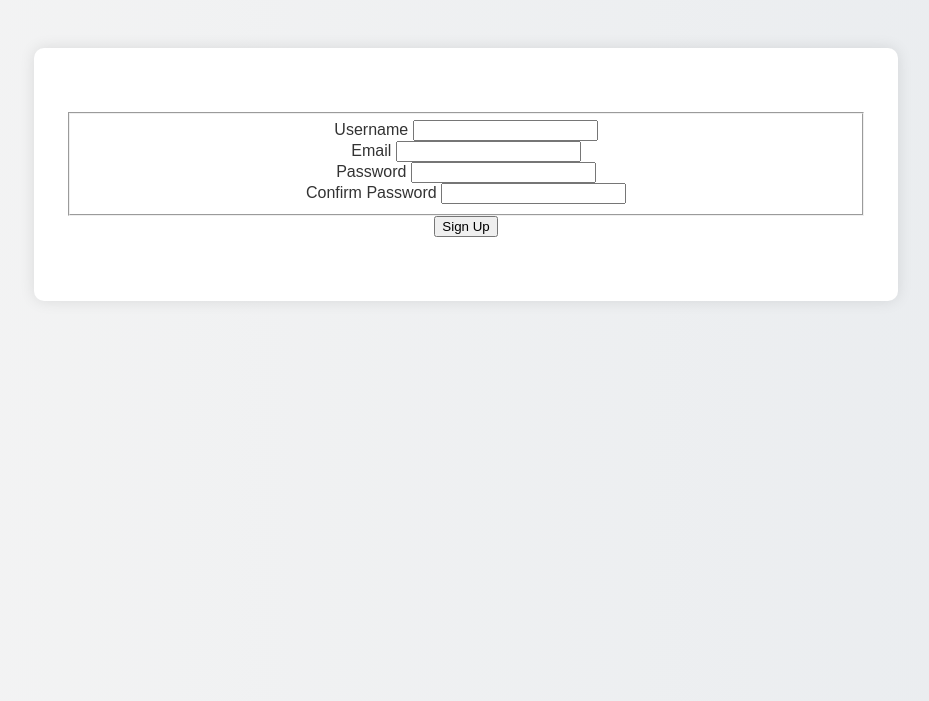
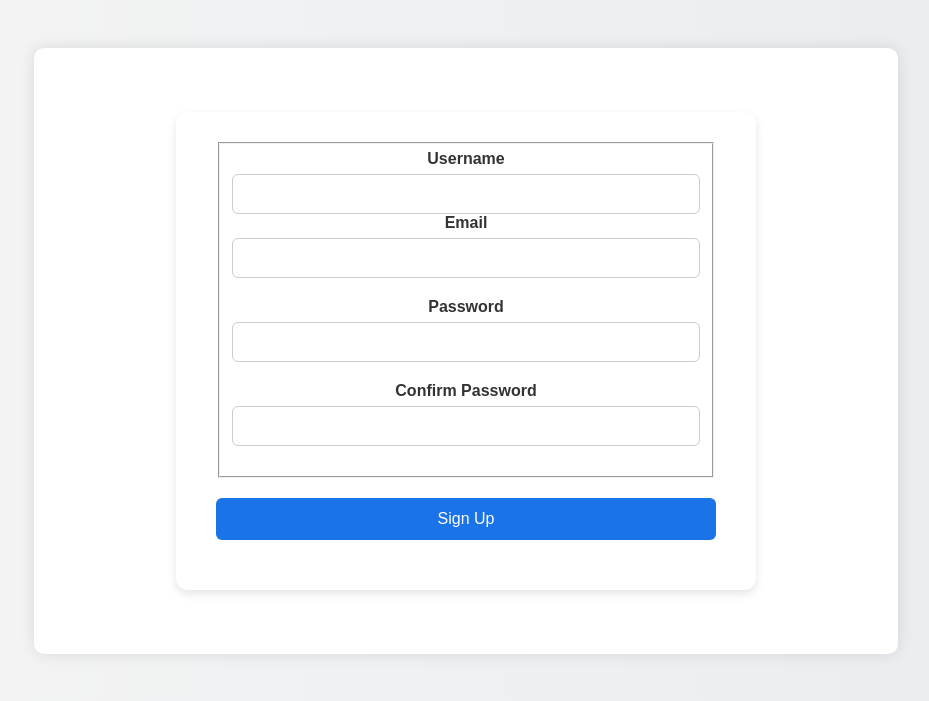
Before and after one commit to adriantoby/SEOProject2, a Flask app: page /register in a window 1280 px wide. Shown: the part 69-770 px from the top of the page, without its empty margins (174-1103 px from the left). Run offline with Flask 3, Linux system fonts and the light colour scheme.

Commit message:
added basic css

```diff
--- a/app.py
+++ b/app.py
@@ -1,6 +1,7 @@
-from flask import Flask, render_template, url_for, flash, redirect, request
+from flask import Flask, render_template, url_for, flash, redirect, request, session
 from forms import RegistrationForm
 from flask_behind_proxy import FlaskBehindProxy
+from supabase import create_client, Client
 from backend.logic import ask_gemini
 from backend.decision_logic import process_stock
 from backend.test_db import return_stocks, add_user
@@ -11,6 +12,10 @@ load_dotenv()
 app = Flask(__name__)
 proxied = FlaskBehindProxy(app)
 app.config["SECRET_KEY"] = os.getenv("SECRET_KEY")
+
+url = os.getenv("SUPABASE_URL")
+key = os.getenv("SUPABASE_KEY")
+supabase = create_client(url, key)
 
 @app.route("/") # home page
 @app.route("/home")
--- a/static/style.css
+++ b/static/style.css
@@ -89,10 +89,53 @@ button:hover {
 }
 
 /* Register form */
+.form {
+  display: flex;
+  justify-content: center;
+}
+
 .content-section {
-
+  background-color: white;
+  padding: 30px 40px;
+  border-radius: 12px;
+  box-shadow: 0 4px 10px rgba(0, 0, 0, 0.1);
+  width: 100%;
+  max-width: 500px;
 }
 
 .form-group {
+  margin-bottom: 20px;
+}
 
+.form-control-label {
+  display: block;
+  font-weight: bold;
+  margin-bottom: 6px;
 }
+
+.form-control {
+  width: 100%;
+  padding: 10px;
+  font-size: 1rem;
+  border-radius: 6px;
+  border: 1px solid #ccc;
+  box-sizing: border-box;
+}
+
+.form-control:focus {
+  border-color: #1a73e8;
+  outline: none;
+  box-shadow: 0 0 0 3px rgba(26, 115, 232, 0.2);
+}
+
+.btn {
+  background-color: #1a73e8;
+  color: white;
+  padding: 12px 20px;
+  font-size: 1rem;
+  border: none;
+  border-radius: 6px;
+  cursor: pointer;
+  width: 100%;
+  transition: background-color 0.3s ease;
+}
--- a/templates/register.html
+++ b/templates/register.html
@@ -13,7 +13,7 @@
         </nav> -->
       </header>
 
-      <main>
+      <main class="form">
         <!-- {% with messages = get_flashed_messages(with_categories=true) %}
         {% if messages %}
         {% for category, message in messages %}
```
